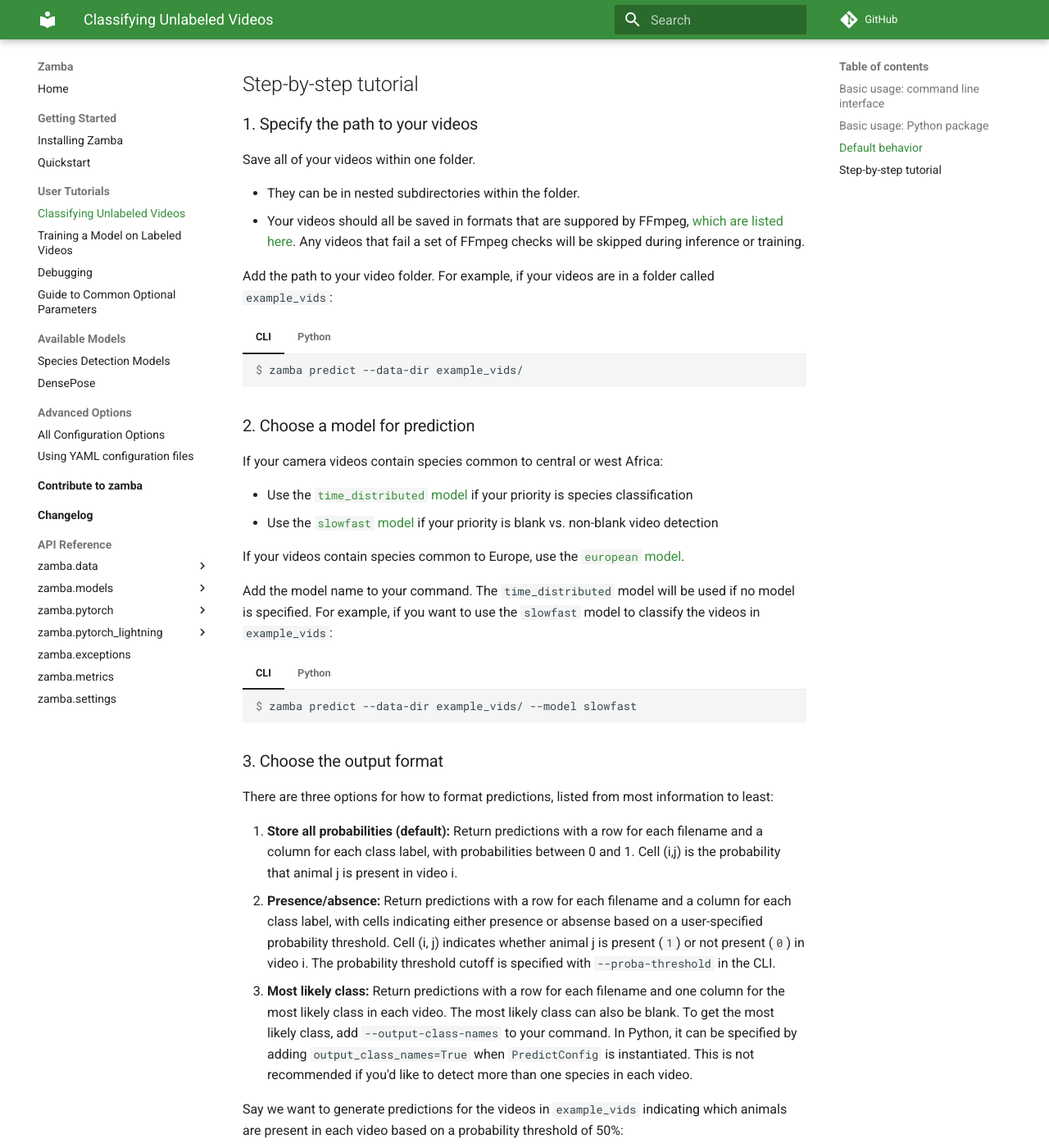
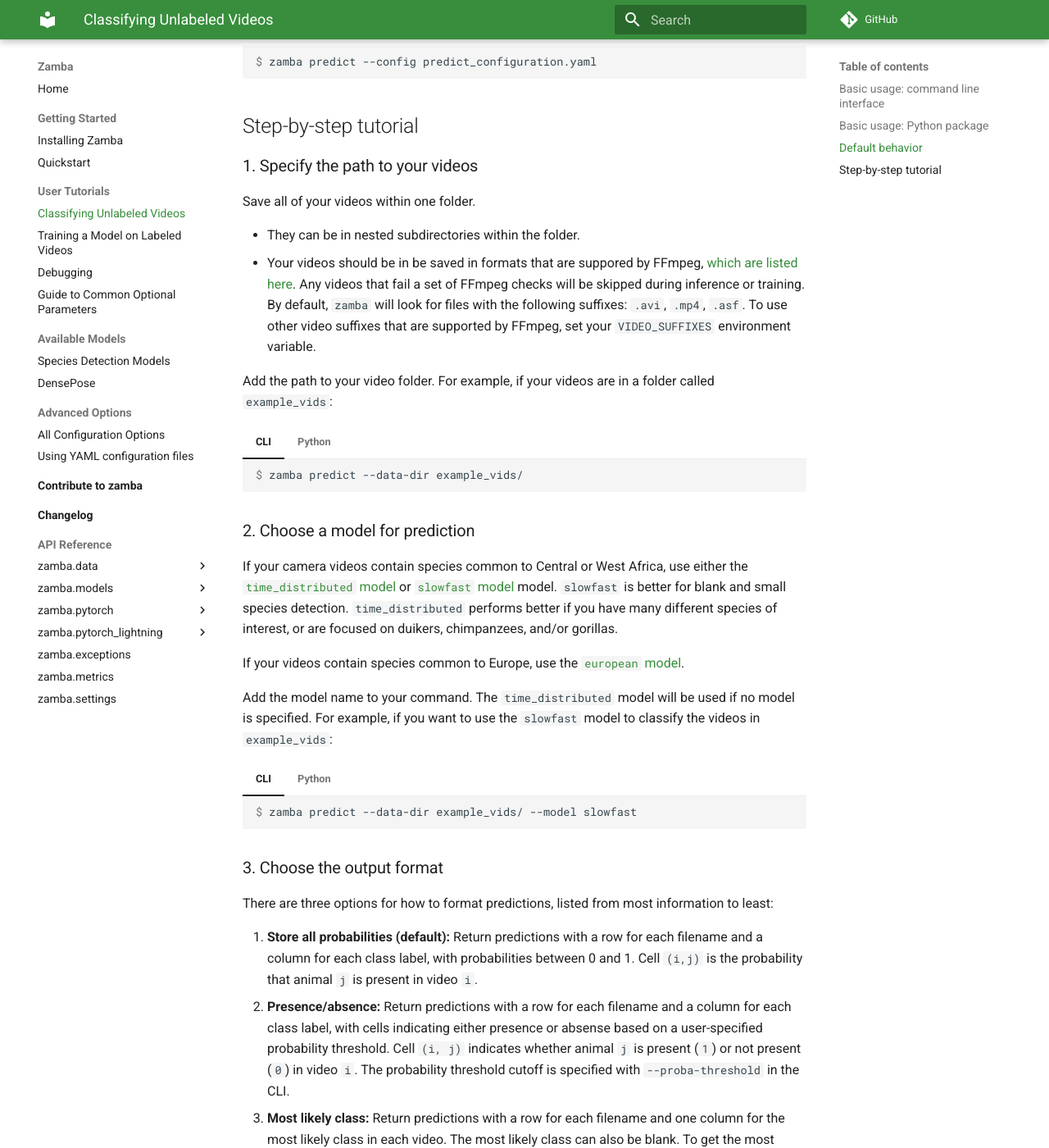
Before and after one commit to drivendataorg/zamba, an MkDocs documentation site: the page built from docs/docs/predict-tutorial.md, in a window 1280 px wide and 1400 px high, scrolled down 2284 px. Shown: the whole window at 82% size. Built offline with MkDocs 1.6.1 and Material for MkDocs 9.7.7, drawn with Linux system fonts in a browser that asks for light colours; comment, search, counter and statistics services are not loaded; the version menu is left out; some of the changed text lies outside the part shown.

Commit message:
tutorial edits

```diff
--- a/docs/docs/predict-tutorial.md
+++ b/docs/docs/predict-tutorial.md
@@ -20,10 +20,10 @@
 
 ### Required arguments
 
-To run `zamba predict` in the command line, you must specify either `--data-dir` or `--filepaths`.
+To run `zamba predict` in the command line, you must specify `--data-dir` and/or `--filepaths`.
 
 * **`--data-dir PATH`:** Path to the folder containing your videos.
-* **`--filepaths PATH`:** Path to a CSV file with a column for the filepath to each video you want to classify. The CSV must have a column for `filepath`.
+* **`--filepaths PATH`:** Path to a CSV file with a column for the filepath to each video you want to classify. The CSV must have a column for `filepath`. Filepaths can be absolute or relative to the data directory.
 
 All other flags are optional. To choose a model, either `--model` or `--checkpoint` must be specified. Use `--model` to specify one of the three [pretrained models](models/index.md) that ship with `zamba`. Use `--checkpoint` to run inference with a locally saved model. `--model` defaults to `time_distributed`.
 
@@ -49,7 +49,7 @@
 
 * **`data_directory (DirectoryPath)`:** Path to the folder containing your videos.
 
-* **`filepaths (FilePath)`:** Path to a CSV file with a column for the filepath to each video you want to classify. The CSV must have a column for `filepath`.
+* **`filepaths (FilePath)`:** Path to a CSV file with a column for the filepath to each video you want to classify. The CSV must have a column for `filepath`. Filepaths can be absolute or relative to the data directory.
 
 For detailed explanations of all possible configuration arguments, see [All Optional Arguments](configurations.md).
 
@@ -80,7 +80,7 @@
 Save all of your videos within one folder.
 
 * They can be in nested subdirectories within the folder.
-* Your videos should all be saved in formats that are suppored by FFmpeg, [which are listed here](https://www.ffmpeg.org/general.html#Supported-File-Formats_002c-Codecs-or-Features). Any videos that fail a set of FFmpeg checks will be skipped during inference or training.
+* Your videos should be in be saved in formats that are suppored by FFmpeg, [which are listed here](https://www.ffmpeg.org/general.html#Supported-File-Formats_002c-Codecs-or-Features). Any videos that fail a set of FFmpeg checks will be skipped during inference or training. By default, `zamba` will look for files with the following suffixes: `.avi`, `.mp4`, `.asf`. To use other video suffixes that are supported by FFmpeg, set your `VIDEO_SUFFIXES` environment variable.
 
 Add the path to your video folder. For example, if your videos are in a folder called `example_vids`:
 
@@ -96,10 +96,7 @@
 
 ### 2. Choose a model for prediction
 
-If your camera videos contain species common to central or west Africa:
-
-* Use the [`time_distributed` model](models/index.md#time-distributed) if your priority is species classification
-* Use the [`slowfast` model](models/index.md#slowfast) if your priority is blank vs. non-blank video detection
+If your camera videos contain species common to Central or West Africa, use either the [`time_distributed` model](models/index.md#time-distributed) or [`slowfast` model](models/index.md#slowfast) model. `slowfast` is better for blank and small species detection. `time_distributed` performs better if you have many different species of interest, or are focused on duikers, chimpanzees, and/or gorillas.
 
 If your videos contain species common to Europe, use the [`european` model](models/index.md#european).
 
@@ -121,8 +118,8 @@
 
 There are three options for how to format predictions, listed from most information to least:
 
-1. **Store all probabilities (default):** Return predictions with a row for each filename and a column for each class label, with probabilities between 0 and 1. Cell (i,j) is the probability that animal j is present in video i.
-2. **Presence/absence:** Return predictions with a row for each filename and a column for each class label, with cells indicating either presence or absense based on a user-specified probability threshold. Cell (i, j) indicates whether animal j is present (`1`) or not present (`0`) in video i. The probability threshold cutoff is specified with `--proba-threshold` in the CLI.
+1. **Store all probabilities (default):** Return predictions with a row for each filename and a column for each class label, with probabilities between 0 and 1. Cell `(i,j)` is the probability that animal `j` is present in video `i`.
+2. **Presence/absence:** Return predictions with a row for each filename and a column for each class label, with cells indicating either presence or absense based on a user-specified probability threshold. Cell `(i, j)` indicates whether animal `j` is present (`1`) or not present (`0`) in video `i`. The probability threshold cutoff is specified with `--proba-threshold` in the CLI.
 3. **Most likely class:** Return predictions with a row for each filename and one column for the most likely class in each video. The most likely class can also be blank. To get the most likely class, add `--output-class-names` to your command. In Python, it can be specified by adding `output_class_names=True` when `PredictConfig` is instantiated. This is not recommended if you'd like to detect more than one species in each video.
 
 Say we want to generate predictions for the videos in `example_vids` indicating which animals are present in each video based on a probability threshold of 50%:
```
Also changed, not shown: other parts of docs/docs/predict-tutorial.md (+1 -1 lines), docs/docs/changelog/index.md (+3 -3 lines).
